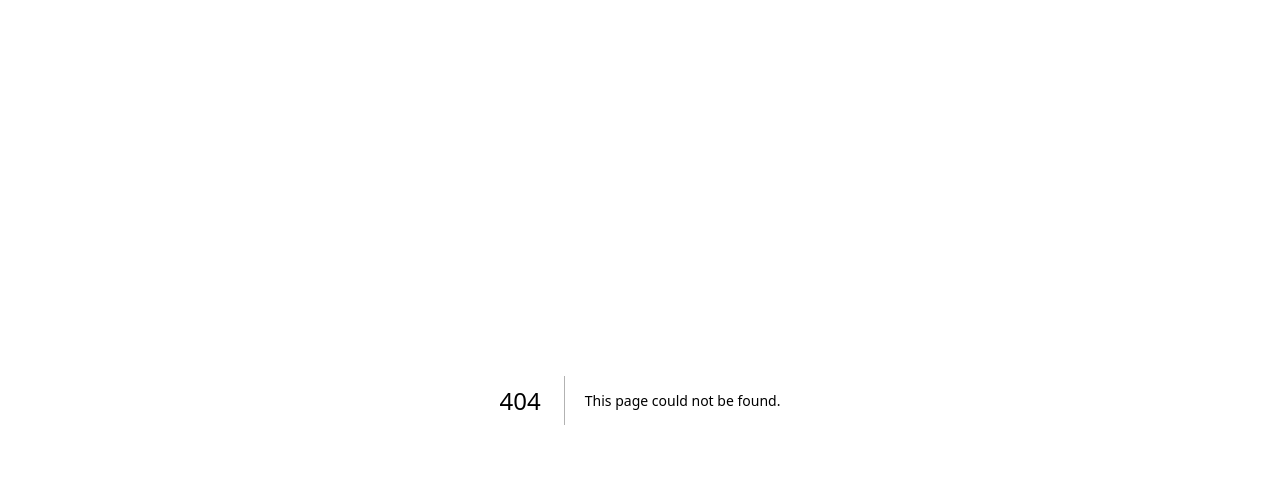
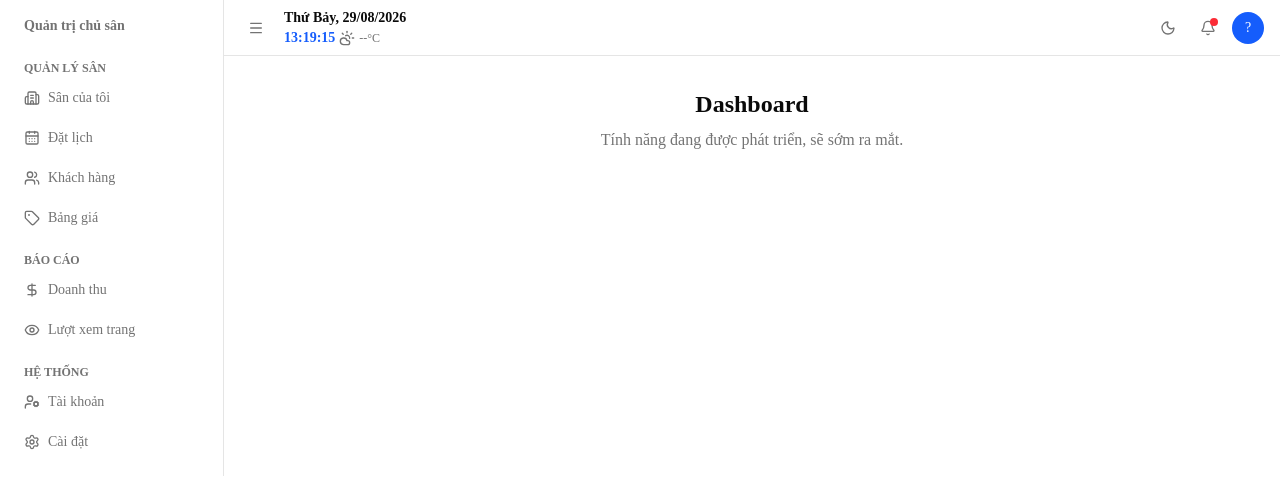
Before and after one commit to Chunghnue/pickleball, a Next.js app in the folder apps/web/: page /owner/dashboard in a window 1280 px wide. Before the commit this address had no page. Shown: the top 488 px of the page. Built offline with nearby package versions, Linux system fonts and the light colour scheme; no server answers.

Commit message:
feat(web): add Dashboard and Chi nhánh coming-soon stub pages

```diff
--- /dev/null
+++ b/apps/web/src/app/owner/branches/page.tsx
@@ -0,0 +1,5 @@
+import { ComingSoon } from "@/components/coming-soon";
+
+export default function OwnerBranchesPage() {
+  return <ComingSoon title="Chi nhánh" />;
+}
--- /dev/null
+++ b/apps/web/src/app/owner/dashboard/page.tsx
@@ -0,0 +1,5 @@
+import { ComingSoon } from "@/components/coming-soon";
+
+export default function OwnerDashboardPage() {
+  return <ComingSoon title="Dashboard" />;
+}
```
